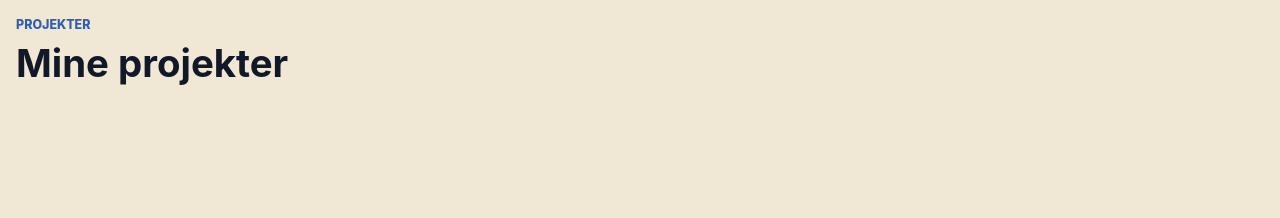
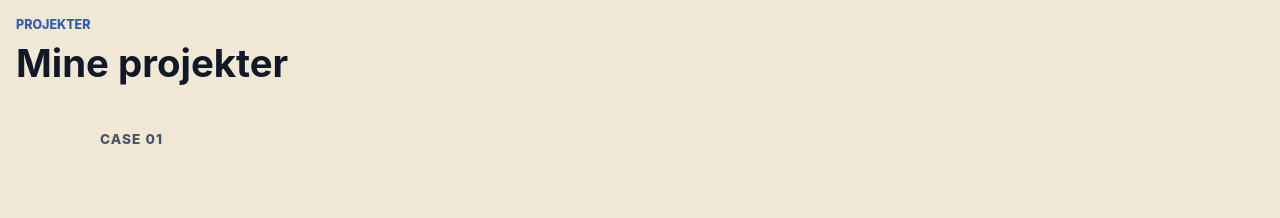
Before and after one commit to Sebbbenator/sebbbenator.github.io, a React (Vite) app: page / in a window 1280 px wide. Shown: the part 960-1178 px from the top of the page. Built offline with nearby package versions, Linux system fonts and the light colour scheme; a web font is replaced by a local one.

Commit message:
tilføjet case nummer

```diff
--- a/src/css/pages/home.css
+++ b/src/css/pages/home.css
@@ -175,6 +175,7 @@
 }
 
 .project-feature {
+  position: relative;
   display: grid;
   grid-template-columns: minmax(320px, 1.5fr) minmax(260px, 1fr);
   align-items: center;
@@ -184,6 +185,18 @@
   min-height: 80vh;
   scroll-snap-align: start;
   scroll-margin-top: var(--nav-height);
+}
+
+.project-feature-case {
+  position: absolute;
+  top: 0;
+  left: 0;
+  margin: 0;
+  color: var(--color-muted);
+  font-size: 0.85rem;
+  font-weight: 800;
+  letter-spacing: 0.08em;
+  text-transform: uppercase;
 }
 
 .project-feature-media,
--- a/src/data/projects.js
+++ b/src/data/projects.js
@@ -1,6 +1,7 @@
 const projects = [
   {
     slug: "web-app",
+    caseNumber: 1,
     title: "Hoomie",
     logos: [
       `${import.meta.env.BASE_URL}hoomielogo.svg`,
@@ -25,6 +26,7 @@
   },
   {
     slug: "customer-experience",
+    caseNumber: 2,
     title: "WANTED Archives",
     logos: [
       `${import.meta.env.BASE_URL}wantedlogo.svg`,
@@ -50,6 +52,7 @@
   },
   {
     slug: "exam-project",
+    caseNumber: 3,
     title: "Optimering af Akvarie projekt",
     logos: [
       `${import.meta.env.BASE_URL}storcenterNordLogo.svg`,
@@ -74,6 +77,7 @@
   },
   {
     slug: "boardbase",
+    caseNumber: 4,
     title: "Boardbase",
     year: "2025 - hjemmeprojekt",
     summary:
@@ -94,6 +98,7 @@
   },
   {
     slug: "homebase",
+    caseNumber: 5,
     title: "Homebase",
     year: "2025 - hjemmeprojekt",
     summary:
--- a/src/pages/HomePage.jsx
+++ b/src/pages/HomePage.jsx
@@ -85,6 +85,11 @@
         <div className="project-feature-list" aria-label="Projektliste" ref={projectListRef}>
           {projects.map((project) => (
             <article className="project-feature" key={project.slug}>
+              {project.caseNumber && (
+                <p className="project-feature-case">
+                  Case {String(project.caseNumber).padStart(2, "0")}
+                </p>
+              )}
               <div className="project-feature-media">
                 <img src={project.image} alt={`Preview af ${project.title}`} />
               </div>
```
